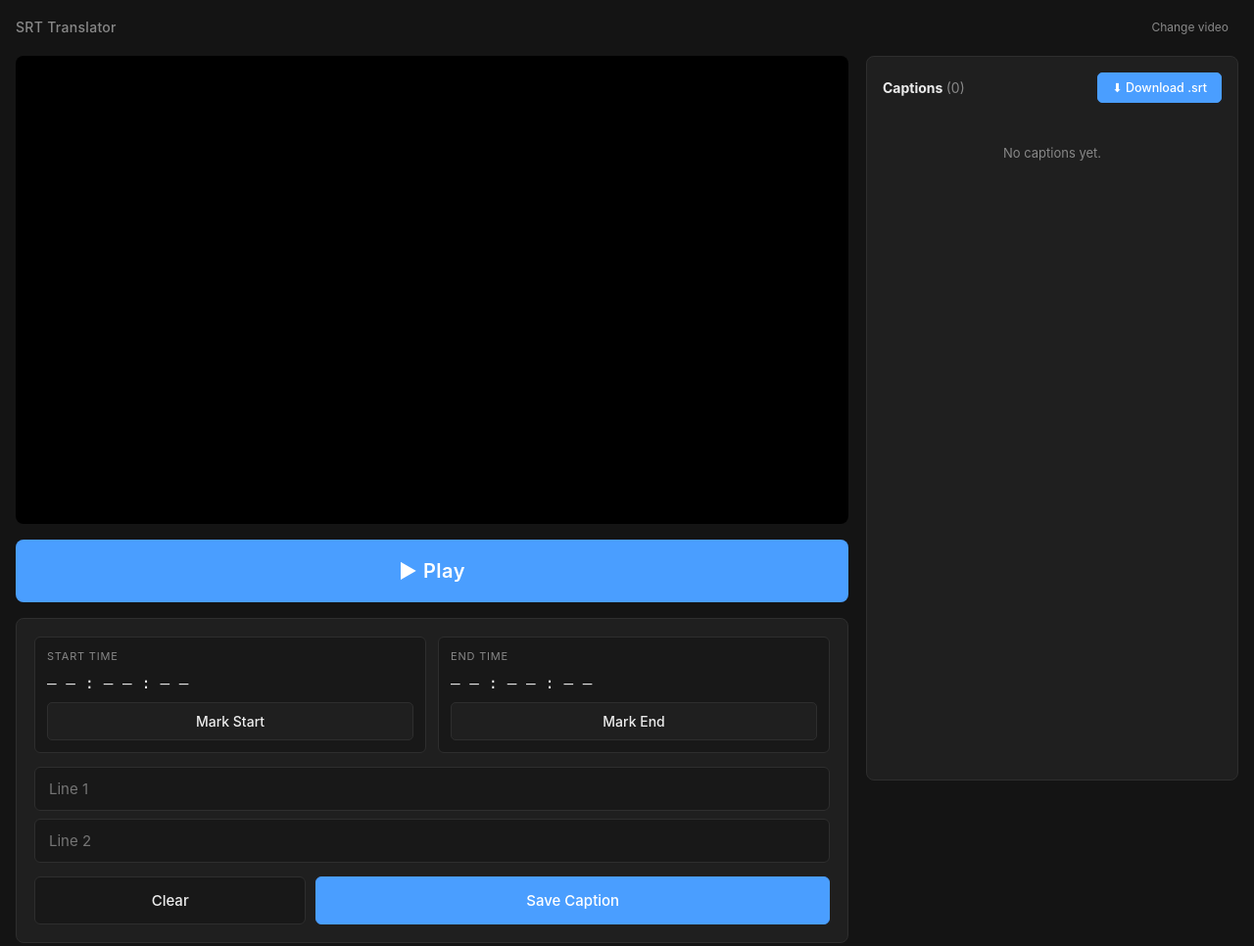
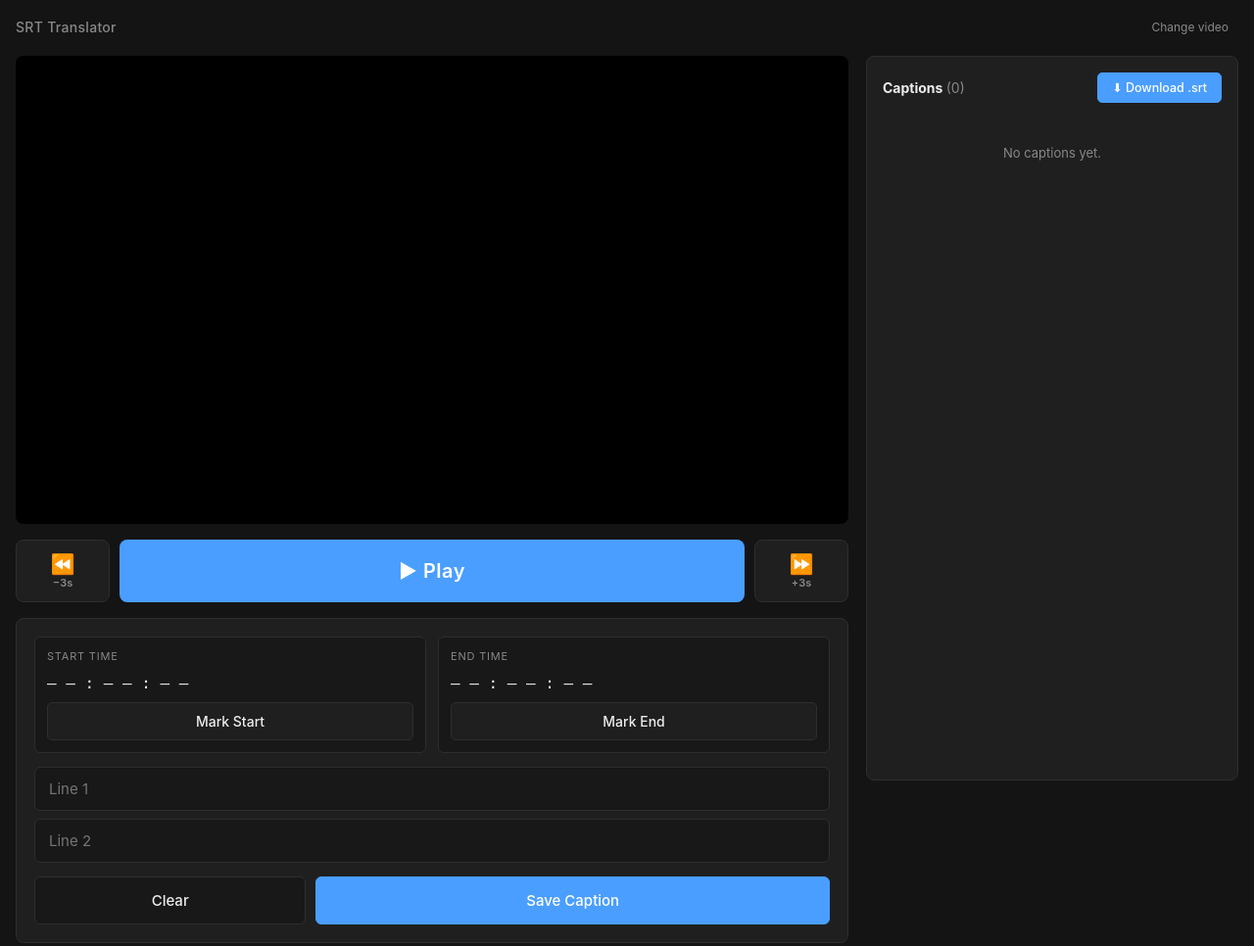
Before and after one commit to africanDRONE/srt-generator, a plain HTML site: page index.html in a window 1280 px wide. Shown: the whole page at 98% size. Drawn offline with Linux system fonts and the light colour scheme.

Commit message:
Add scrub back/forward (-3s/+3s) buttons flanking Play; arrow keys scrub

```diff
--- a/index.html
+++ b/index.html
@@ -64,13 +64,24 @@
       0 0 10px rgba(0,0,0,0.95);
   }
 
+  .transport { display: flex; gap: 10px; align-items: stretch; }
   .play-btn-big {
     background: var(--accent); color: #fff; border: none;
     padding: 20px; border-radius: 8px; font-size: 20px; font-weight: 600;
-    cursor: pointer; width: 100%; letter-spacing: 0.5px;
+    cursor: pointer; flex: 1; letter-spacing: 0.5px;
     transition: background 0.1s; font-family: inherit;
   }
   .play-btn-big:hover { background: #5aa8ff; }
+  .scrub-btn {
+    background: var(--panel); color: var(--text); border: 1px solid var(--border);
+    border-radius: 8px; cursor: pointer; font-family: inherit;
+    font-size: 15px; font-weight: 600; padding: 0 24px; min-width: 96px;
+    display: flex; flex-direction: column; align-items: center; justify-content: center;
+    gap: 2px; line-height: 1.1; transition: background 0.1s;
+  }
+  .scrub-btn:hover { background: #2a2a2a; }
+  .scrub-btn .arrow { font-size: 20px; }
+  .scrub-btn .lbl { font-size: 11px; color: var(--muted); }
 
   .editor {
     background: var(--panel); border: 1px solid var(--border); border-radius: 8px;
@@ -182,7 +193,15 @@
         <div id="overlay" class="subtitle-overlay"></div>
       </div>
 
-      <button class="play-btn-big" id="playBtn" onclick="togglePlay()">▶ Play</button>
+      <div class="transport">
+        <button class="scrub-btn" onclick="seekRelative(-3)" title="Back 3 seconds">
+          <span class="arrow">⏪</span><span class="lbl">−3s</span>
+        </button>
+        <button class="play-btn-big" id="playBtn" onclick="togglePlay()">▶ Play</button>
+        <button class="scrub-btn" onclick="seekRelative(3)" title="Forward 3 seconds">
+          <span class="arrow">⏩</span><span class="lbl">+3s</span>
+        </button>
+      </div>
 
       <div class="editor">
         <div class="marks">
@@ -341,6 +360,11 @@ function togglePlay() {
   const state = player.getPlayerState();
   if (state === YT.PlayerState.PLAYING) player.pauseVideo();
   else player.playVideo();
+}
+
+function seekRelative(delta) {
+  if (!playerReady) return;
+  player.seekTo(Math.max(0, getCurrentTime() + delta), true);
 }
 
 function markStart() {
@@ -512,6 +536,8 @@ document.addEventListener('keydown', (e) => {
   if (e.key === ' ' || e.code === 'Space') { e.preventDefault(); togglePlay(); }
   else if (e.key === 's' || e.key === 'S') { e.preventDefault(); markStart(); }
   else if (e.key === 'e' || e.key === 'E') { e.preventDefault(); markEnd(); }
+  else if (e.key === 'ArrowLeft') { e.preventDefault(); seekRelative(-3); }
+  else if (e.key === 'ArrowRight') { e.preventDefault(); seekRelative(3); }
 });
 
 // Toast
```
